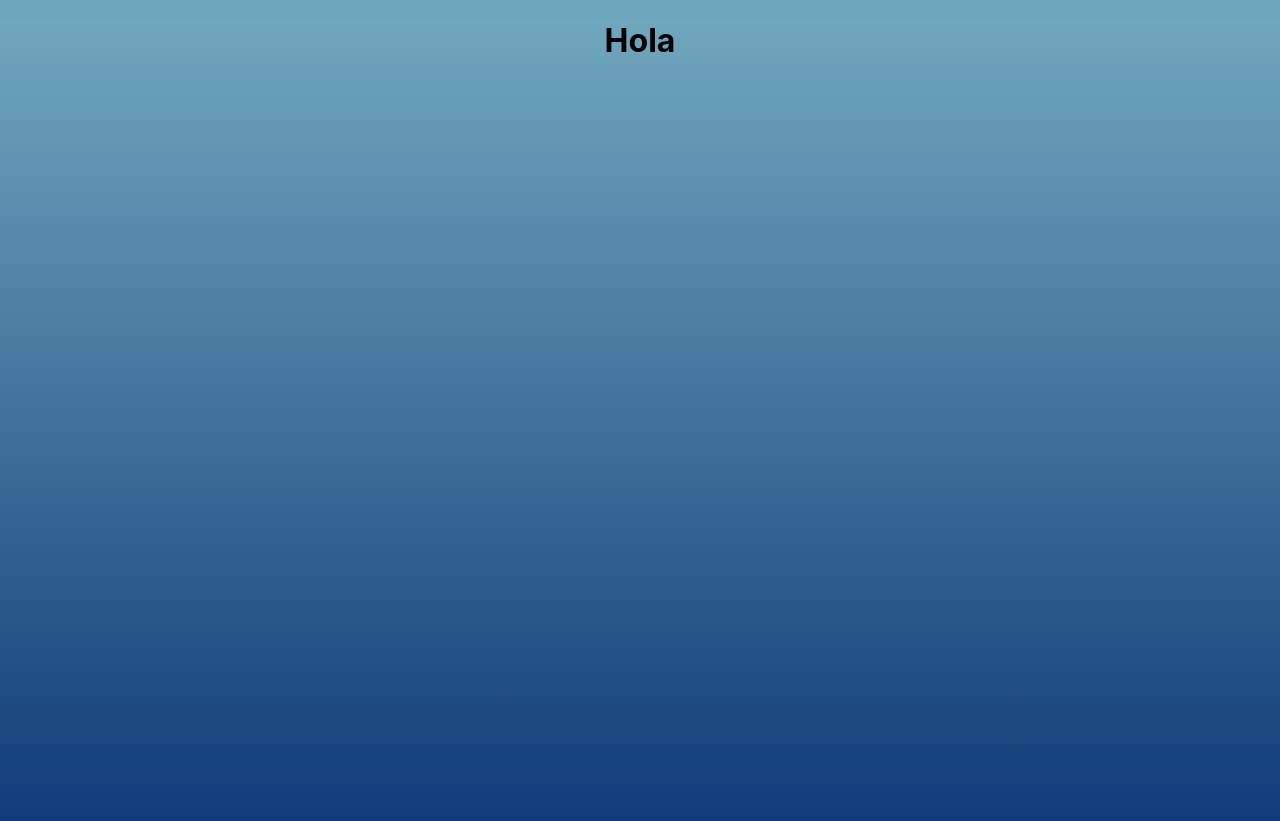
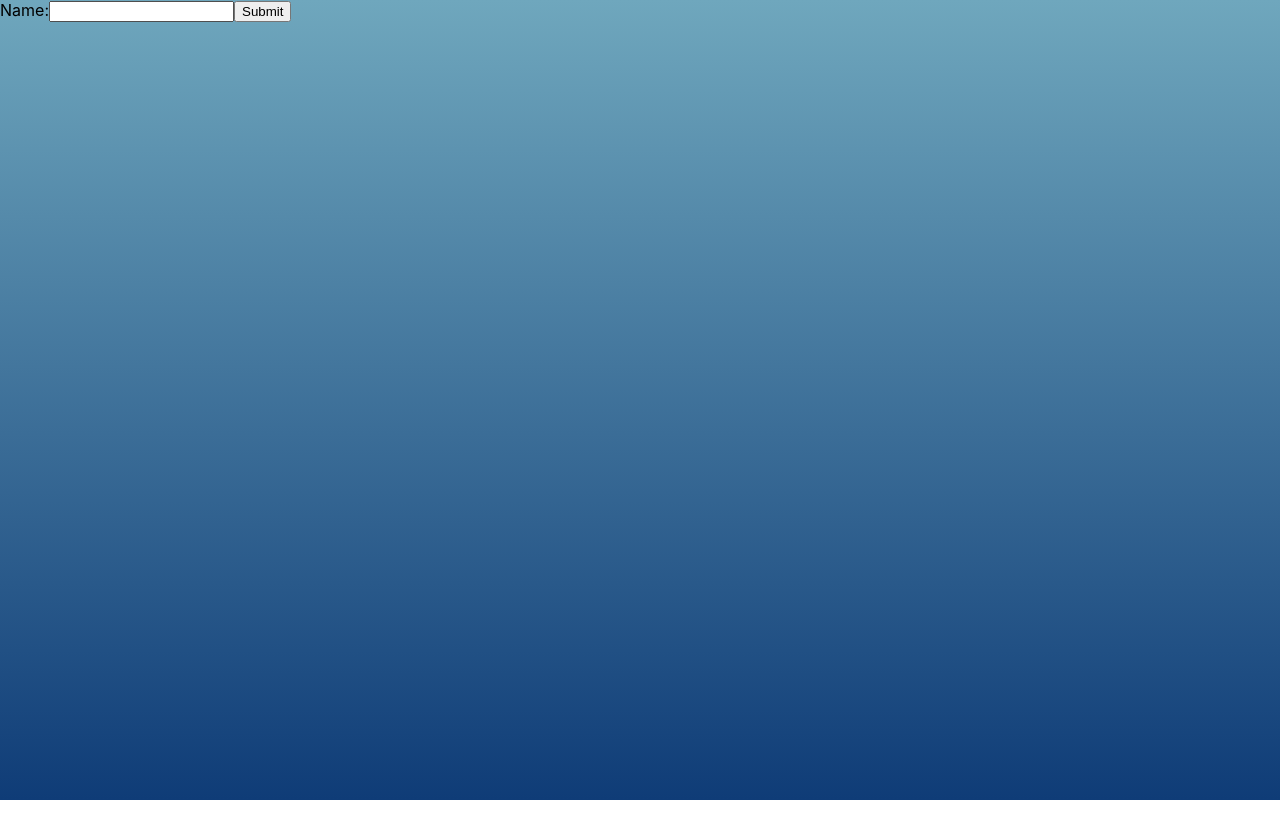
Before and after one commit to Maria25182/project_microservices, a React (Create React App) app: page /Clients in a window 1280 px wide. After the commit the page ends 800 px from the top, so only its background shows below. Built offline with nearby package versions, Linux system fonts and the light colour scheme.

Commit message:
Primera_mod_clients

```diff
--- a/src/components/clients/Clients.js
+++ b/src/components/clients/Clients.js
@@ -1,11 +1,17 @@
 import React from 'react'
-import   './Clients.css';
+import './Clients.css';
 
 
 const Clients = () => {
     return (
         <div class="Principal">
-            <h1 id="h1">Hola</h1>
+            <form>
+                <label>
+                    Name:
+    <input type="text" name="name" />
+                </label>
+                <input type="submit" value="Submit" />
+            </form>
         </div>
     )
 }
```
